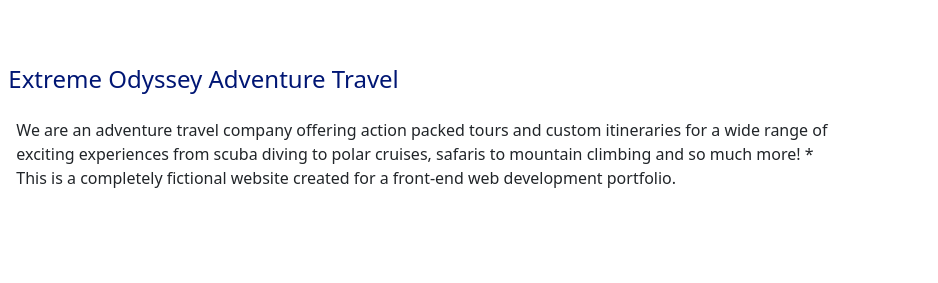
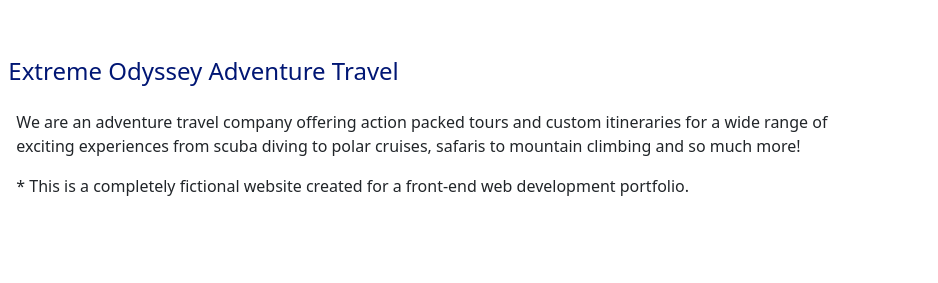
Before and after one commit to JillBirchall/bootstrap-travel-landing-page, a website: page index.html in a window 1280 px wide. Shown: the part 2796-3079 px from the top of the page, 342-1280 px from the left. Drawn offline with nearby package versions, Linux system fonts and the light colour scheme; files whose address does not match are found by name.

Commit message:
Minor Change

```diff
--- a/index.html
+++ b/index.html
@@ -348,7 +348,8 @@
         <img src="images/Logo.png" alt="logo" class="logo-main mt-5 col-12 col-md-4">
         <div class="col-12 col-md-8">
           <h4 class="text-primary mb-4 text-center text-md-start">Extreme Odyssey Adventure Travel</h4>
-          <p class="mx-2">We are an adventure travel company offering action packed tours and custom itineraries for a wide range of exciting experiences from scuba diving to polar cruises, safaris to mountain climbing and so much more!  * This is a completely fictional website created for a front-end web
+          <p class="mx-2">We are an adventure travel company offering action packed tours and custom itineraries for a wide range of exciting experiences from scuba diving to polar cruises, safaris to mountain climbing and so much more!</p>
+          <p class="mx-2"> * This is a completely fictional website created for a front-end web
             development portfolio.</p>
         </div>
       </div>
```
